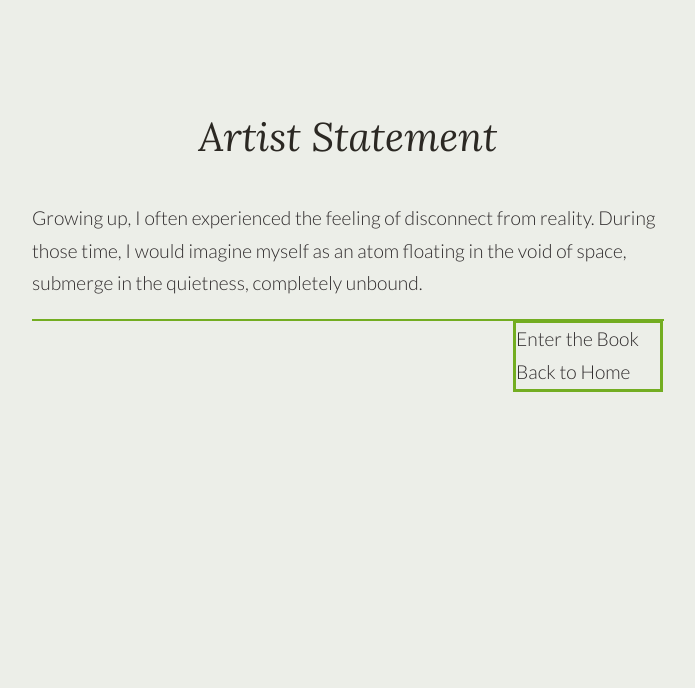
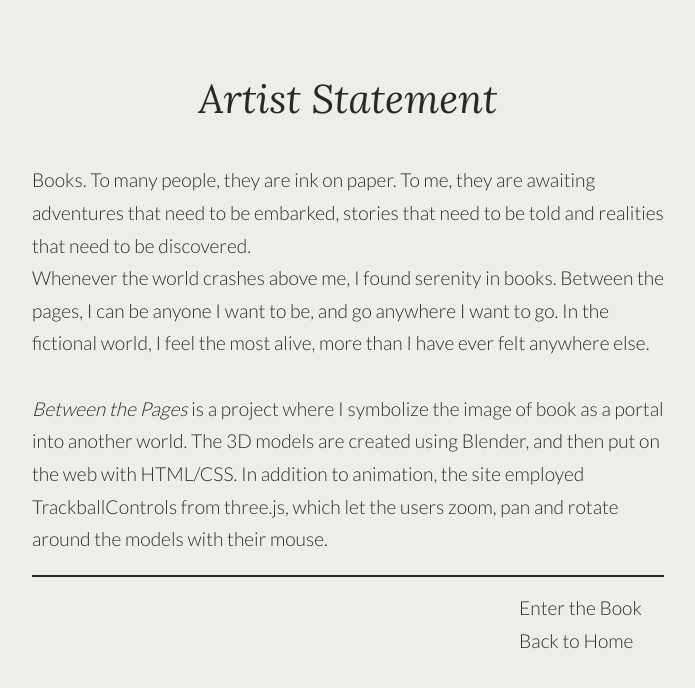
Before and after one commit to Thao-Nguyen-Design/project-3, a plain HTML site: page statement.html in a window 1280 px wide. Shown: the whole page, without its empty margins (292-987 px from the left). Drawn offline with Linux system fonts and the light colour scheme.

Commit message:
statement

```diff
--- a/jsm/controls/TrackballControls.js
+++ b/jsm/controls/TrackballControls.js
@@ -4,7 +4,7 @@ import {
 	Quaternion,
 	Vector2,
 	Vector3
-} from 'https://thao-nguyen-design.github.io/project-3/build/three.module.js';
+} from '/build/three.module.js';
 
 const _changeEvent = { type: 'change' };
 const _startEvent = { type: 'start' };
--- a/model.js
+++ b/model.js
@@ -1,14 +1,14 @@
 //copy of /script/script.js, but contain only the "book" model
 
 //import resources
-import * as THREE from 'https://thao-nguyen-design.github.io/project-3/build/three.module.js';
+import * as THREE from '/build/three.module.js';
 
 import {
   TrackballControls
-} from 'https://thao-nguyen-design.github.io/project-3/jsm/controls/TrackballControls.js';
+} from '/jsm/controls/TrackballControls.js';
 import {
   GLTFLoader
-} from "https://thao-nguyen-design.github.io/project-3/src/GLTFLoader.js";
+} from "/src/GLTFLoader.js";
 
 let perspectiveCamera, controls, scene, renderer, book, group;
 
--- a/script/script.js
+++ b/script/script.js
@@ -1,12 +1,12 @@
 // import three JS
-import * as THREE from 'https://thao-nguyen-design.github.io/project-3/build/three.module.js';
+import * as THREE from '/build/three.module.js';
 
 import {
   TrackballControls
-} from 'https://thao-nguyen-design.github.io/project-3/jsm/controls/TrackballControls.js';
+} from '/jsm/controls/TrackballControls.js';
 import {
   GLTFLoader
-} from "https://thao-nguyen-design.github.io/project-3/src/GLTFLoader.js";
+} from "/src/GLTFLoader.js";
 
 
 let perspectiveCamera, controls, scene, renderer, book, pages, group;
--- a/statement.html
+++ b/statement.html
@@ -39,9 +39,15 @@
   <div class="text-container">
 
     <p id="text">
-      Growing up, I often experienced the feeling of disconnect from reality.
-      During those time, I would imagine myself as an atom floating in the void of space,
-      submerge in the quietness, completely unbound.
+      Books. To many people, they are ink on paper. To me, they are awaiting adventures that need to be embarked, stories that need to be told and realities that need to be discovered.
+      <br>
+
+      Whenever the world crashes above me, I found serenity in books. Between the pages, I can be anyone I want to be, and go anywhere I want to go. In the fictional world, I feel the most alive, more than I have ever felt anywhere else.
+      <br>
+      <br>
+
+      <i>Between the Pages</i> is a project where I symbolize the image of book as a portal into another world. The 3D models are created using Blender, and then put on the web with HTML/CSS. In addition to animation, the site employed TrackballControls from three.js, which let the users zoom, pan and rotate around the models with their mouse.
+
     </p>
 
 
--- a/style.css
+++ b/style.css
@@ -40,7 +40,7 @@ canvas {
 .title2-container {
   width: 100%;
   text-align: center;
-  padding-top: 5%;
+  padding-top: 2%;
   /* padding-bottom: 0.5em; */
   margin: 0;
 }
@@ -89,17 +89,17 @@ font-family: 'Lato', sans-serif;  /* margin-bottom: 35px; */
   position: relative;
   /* width: 400px;
   height: 200px; */
-  border: 1px solid #73AD21;
+  border: 1px solid #2b2823;
 }
 
 
 .bottomright {
   position: absolute;
-   /* top: 80px; */
+   top: 1em;
    right: 0;
    width: 9em;
    /* height: 100px; */
-   border: 3px solid #73AD21;
+   /* border: 3px solid #2b2823; */
     /* border: 3px solid #73AD21; */
   }
 
```
Also changed, not shown: index.html (+1 -1 lines), script/index.html (+1 -1 lines).
